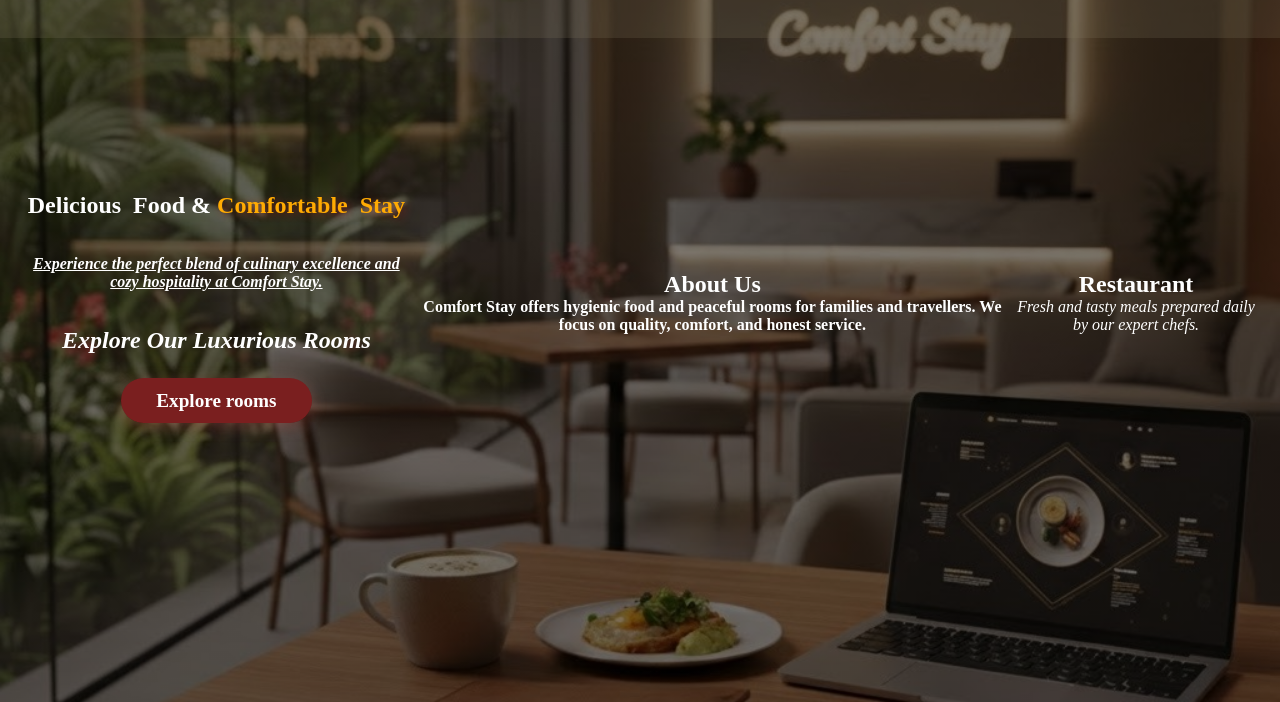
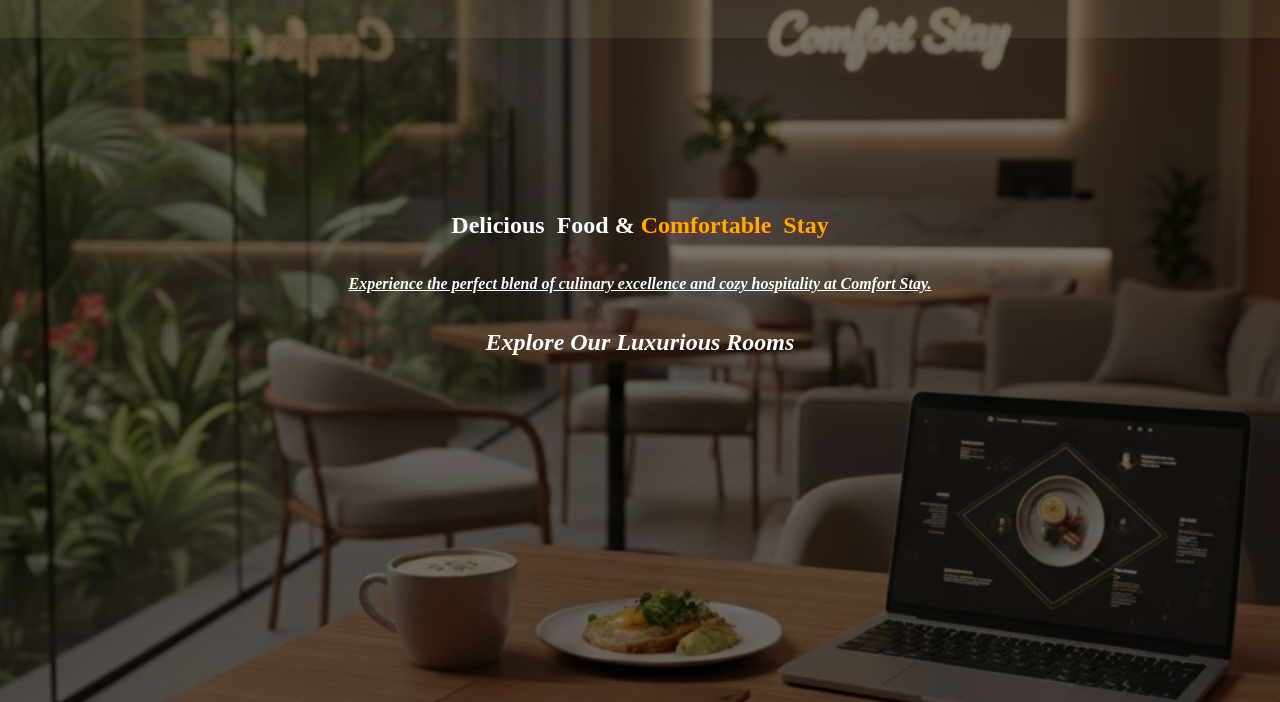
Before and after one commit to hrishikesh-2065/Restraurantweb, a plain HTML site: page index.html in a window 1280 px wide. Shown: the part 98-800 px from the top of the page. Drawn offline with Linux system fonts and the light colour scheme.

Commit message:
Update index.html

```diff
--- a/index.html
+++ b/index.html
@@ -33,16 +33,7 @@
                 <h2><strong><i>Explore Our Luxurious Rooms</i></strong></h2>
                 <br><br>
             </section>
-            <a href="rooms.html" class="cta-btn">Explore rooms</a>
-        </div>
-         <div class="about-card">
-            <h2>About Us</h2>
-            <p><b>Comfort Stay offers hygienic food and peaceful rooms for families and travellers. We focus on quality, comfort, and honest service.</b></p>
-        </div>
-        <div class="about-card">
-            <h2>Restaurant</h2>
-            <p><i>Fresh and tasty meals prepared daily by our expert chefs.</i></p>
-        </div>
+
     </section>
 
 </body>
```
